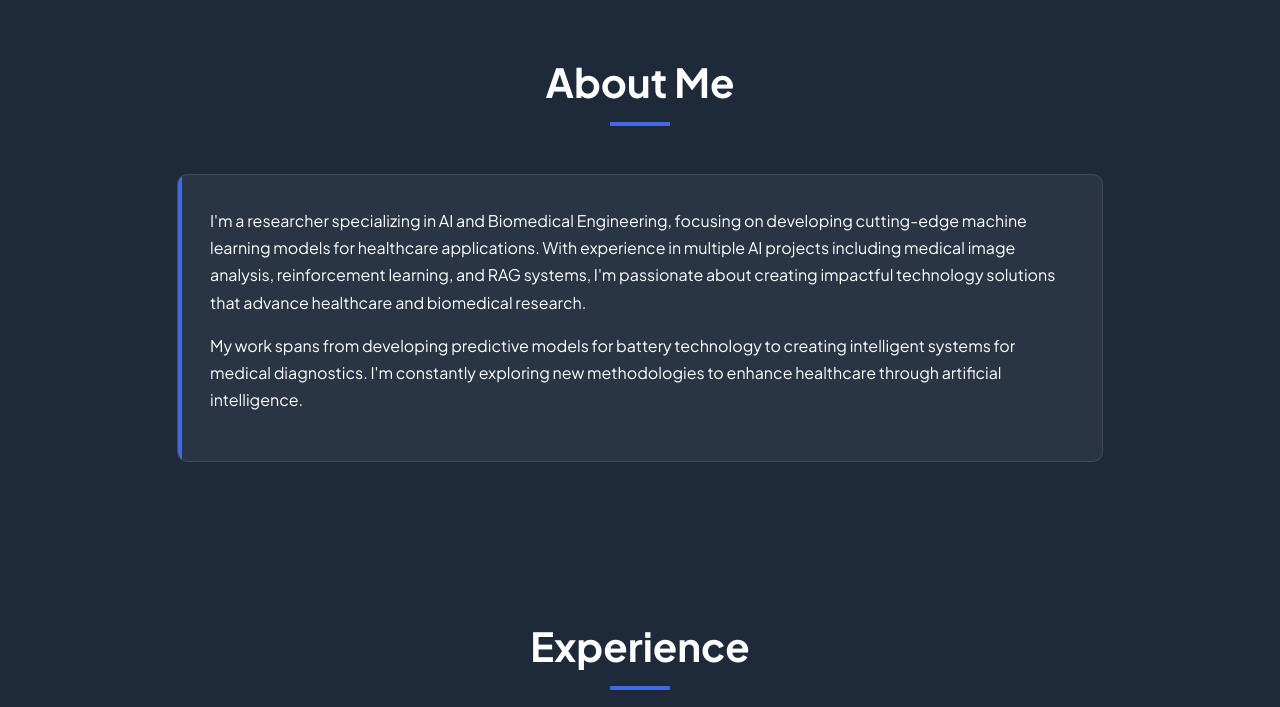
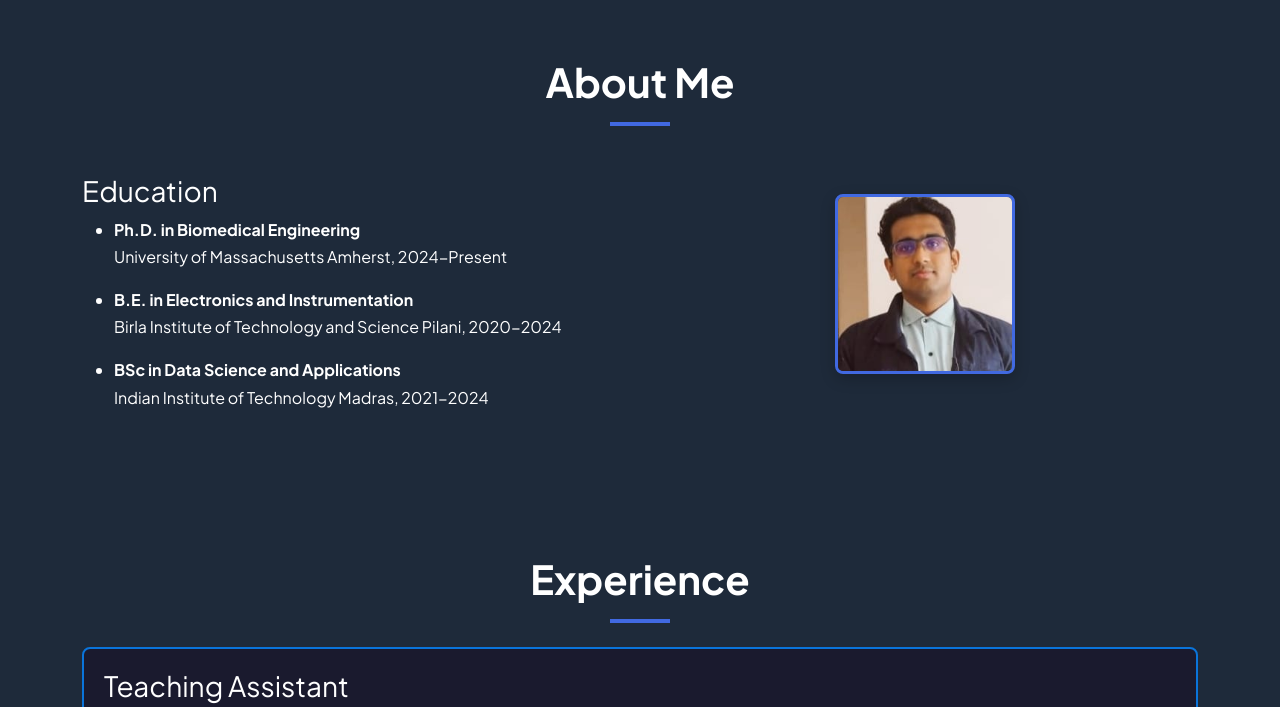
Before and after one commit to AnirudhNarayan/AnirudhNarayan.github.io, a plain HTML site: page index.html in a window 1280 px wide. Shown: the part 898-1605 px from the top of the page. Drawn offline with nearby package versions, Linux system fonts and the light colour scheme.

Commit message:
Update layout: Hero section and About Me split into columns

```diff
--- a/index.html
+++ b/index.html
@@ -391,8 +391,7 @@
 
     <!-- Hero Section -->
     <section id="home" class="hero-section">
-        <div class="container profile-container">
-            <img src="profile-photo.jpg" alt="Anirudh Narayan" class="profile-photo">
+        <div class="container text-center">
             <h1 class="hero-title">Anirudh Narayan</h1>
             <p class="hero-subtitle">Exploring the intersection of AI & Biomedical Engineering</p>
             <div class="social-links">
@@ -407,21 +406,29 @@
     <section id="about" class="about-section">
         <div class="container">
             <h2 class="section-title">About Me</h2>
-            <div class="row">
-                <div class="col-lg-10 mx-auto">
-                    <div class="education-card">
-                        <p>
-                            I'm a researcher specializing in AI and Biomedical Engineering, focusing on developing cutting-edge
-                            machine learning models for healthcare applications. With experience in multiple AI projects including
-                            medical image analysis, reinforcement learning, and RAG systems, I'm passionate about creating
-                            impactful technology solutions that advance healthcare and biomedical research.
-                        </p>
-                        <p>
-                            My work spans from developing predictive models for battery technology to creating intelligent systems
-                            for medical diagnostics. I'm constantly exploring new methodologies to enhance healthcare through
-                            artificial intelligence.
-                        </p>
-                    </div>
+            <div class="row align-items-center">
+                <!-- Education Column -->
+                <div class="col-md-6">
+                    <h3 class="education-title">Education</h3>
+                    <ul class="education-list">
+                        <li>
+                            <strong>Ph.D. in Biomedical Engineering</strong>
+                            <p>University of Massachusetts Amherst, 2024-Present</p>
+                        </li>
+                        <li>
+                            <strong>B.E. in Electronics and Instrumentation</strong>
+                            <p>Birla Institute of Technology and Science Pilani, 2020-2024</p>
+                        </li>
+                        <li>
+                            <strong>BSc in Data Science and Applications</strong>
+                            <p>Indian Institute of Technology Madras, 2021-2024</p>
+                        </li>
+                    </ul>
+                </div>
+
+                <!-- Profile Photo Column -->
+                <div class="col-md-6 text-center">
+                    <img src="profile-photo.jpg" alt="Anirudh Narayan" class="profile-photo" style="max-width: 100%; border-radius: 8px;">
                 </div>
             </div>
         </div>
```
